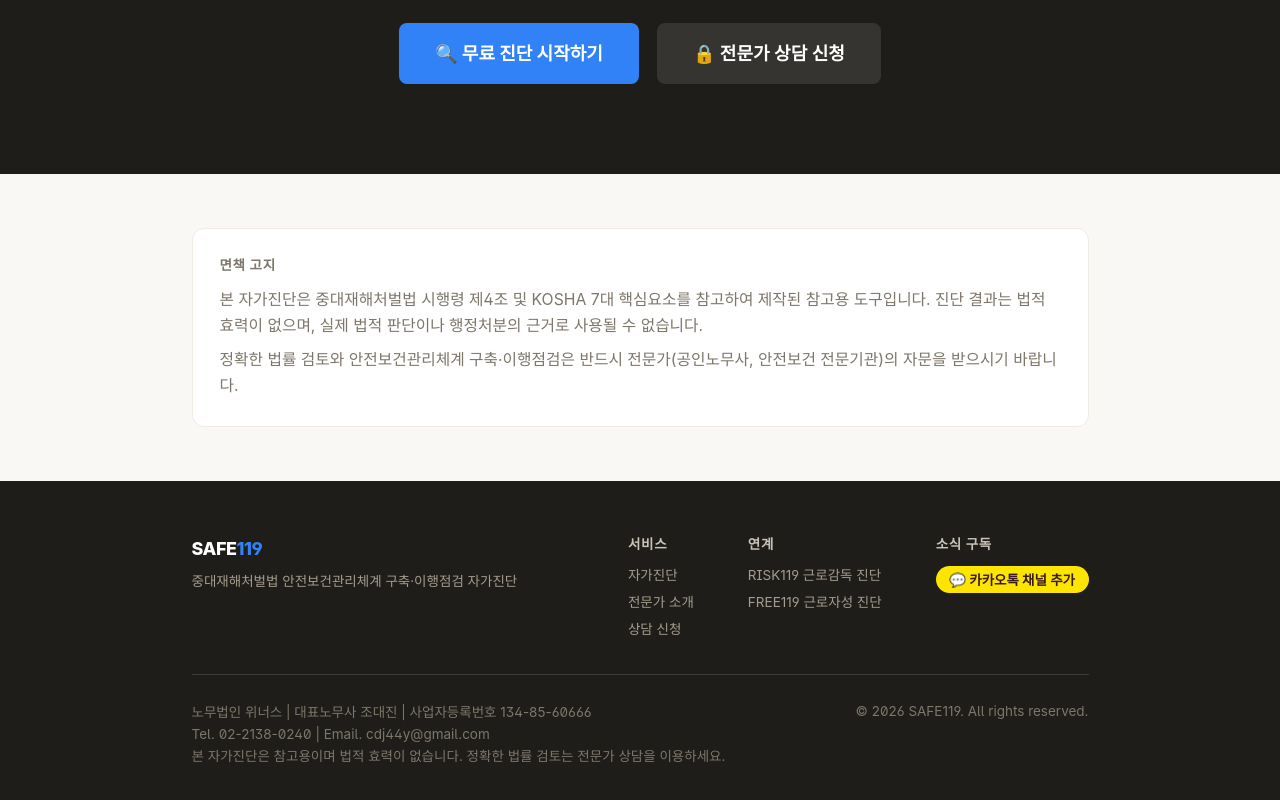
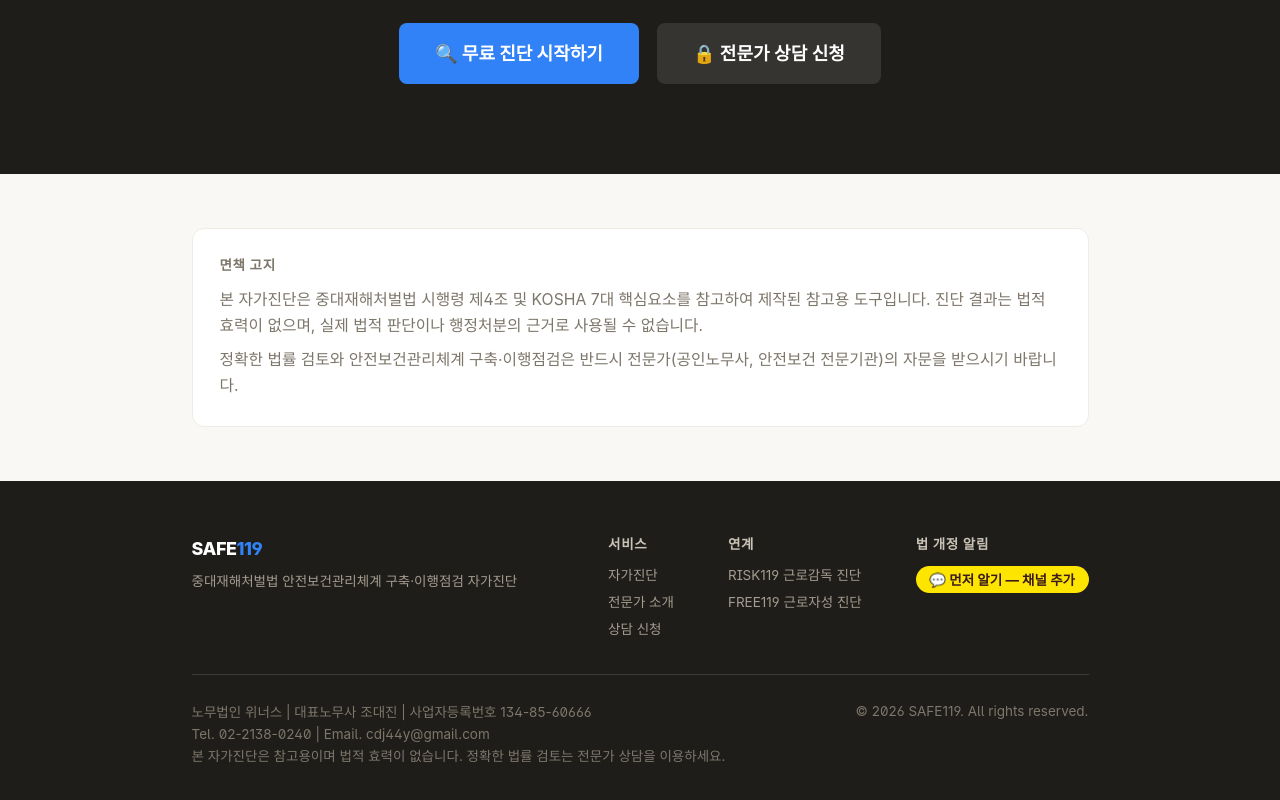
Before and after one commit to cdj44y-ui/safe119-cursor-starter, a Next.js app: page / in a window 1280 px wide. Shown: the part 7545-8345 px from the top of the page. Built offline with nearby package versions, Linux system fonts and the light colour scheme; no server answers; a web font is replaced by a local one.

Commit message:
copy: sharpen Kakao channel CTA copy on footer

```diff
--- a/components/layout/Footer.tsx
+++ b/components/layout/Footer.tsx
@@ -36,7 +36,7 @@ export default function Footer() {
               </div>
             </div>
             <div>
-              <h4 className="text-xs font-bold text-sand-400 uppercase tracking-wider mb-3">소식 구독</h4>
+              <h4 className="text-xs font-bold text-sand-400 uppercase tracking-wider mb-3">법 개정 알림</h4>
               <div className="flex flex-col gap-2">
                 <a
                   href="https://pf.kakao.com/_yxexbaX/friend"
@@ -44,7 +44,7 @@ export default function Footer() {
                   rel="noopener noreferrer"
                   className="inline-flex w-fit items-center gap-1.5 rounded-full bg-[#FEE500] px-3 py-1 text-xs font-bold text-[#391B1B] transition hover:bg-[#F5D800]"
                 >
-                  💬 카카오톡 채널 추가
+                  💬 먼저 알기 — 채널 추가
                 </a>
               </div>
             </div>
```
